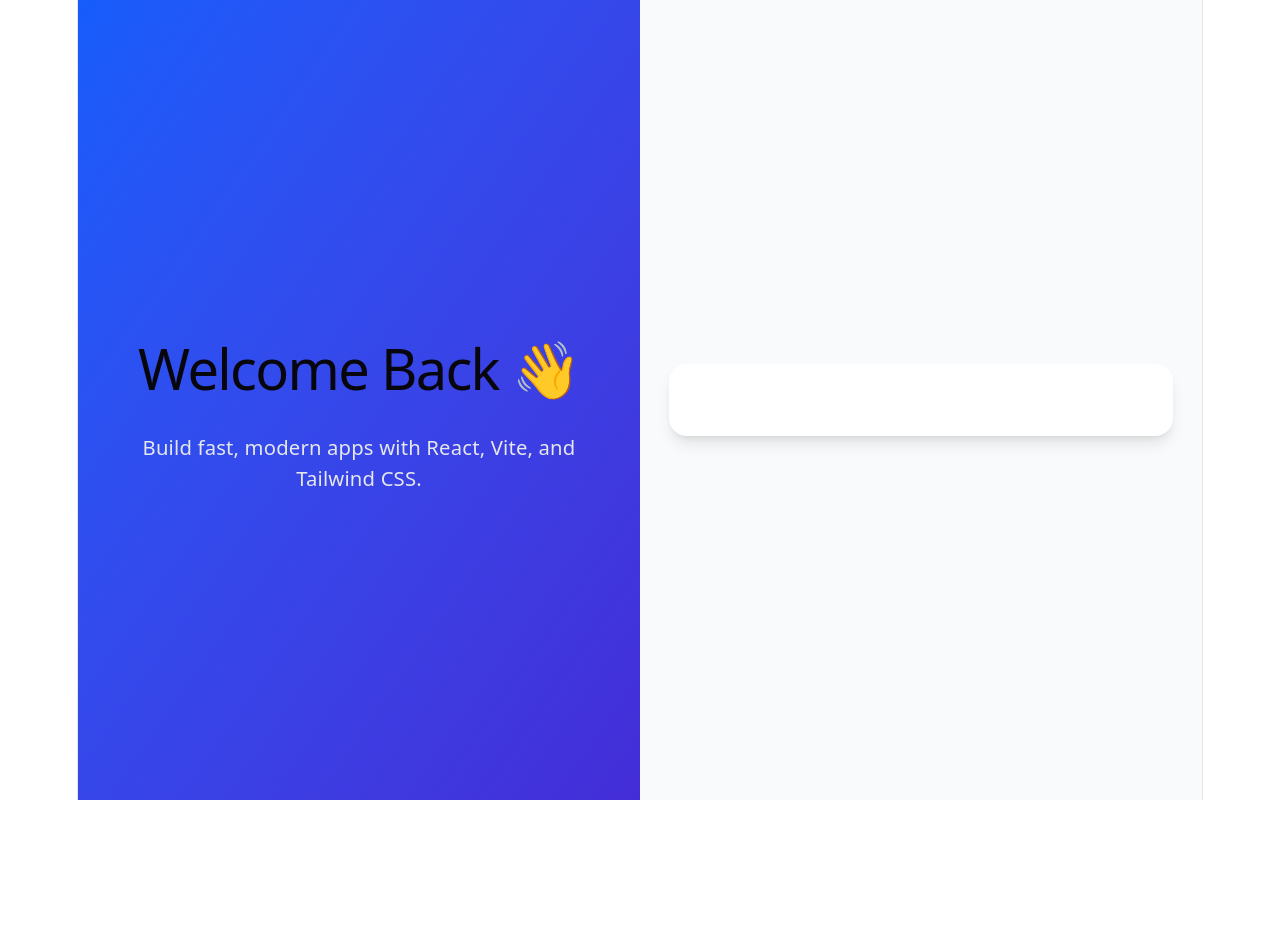
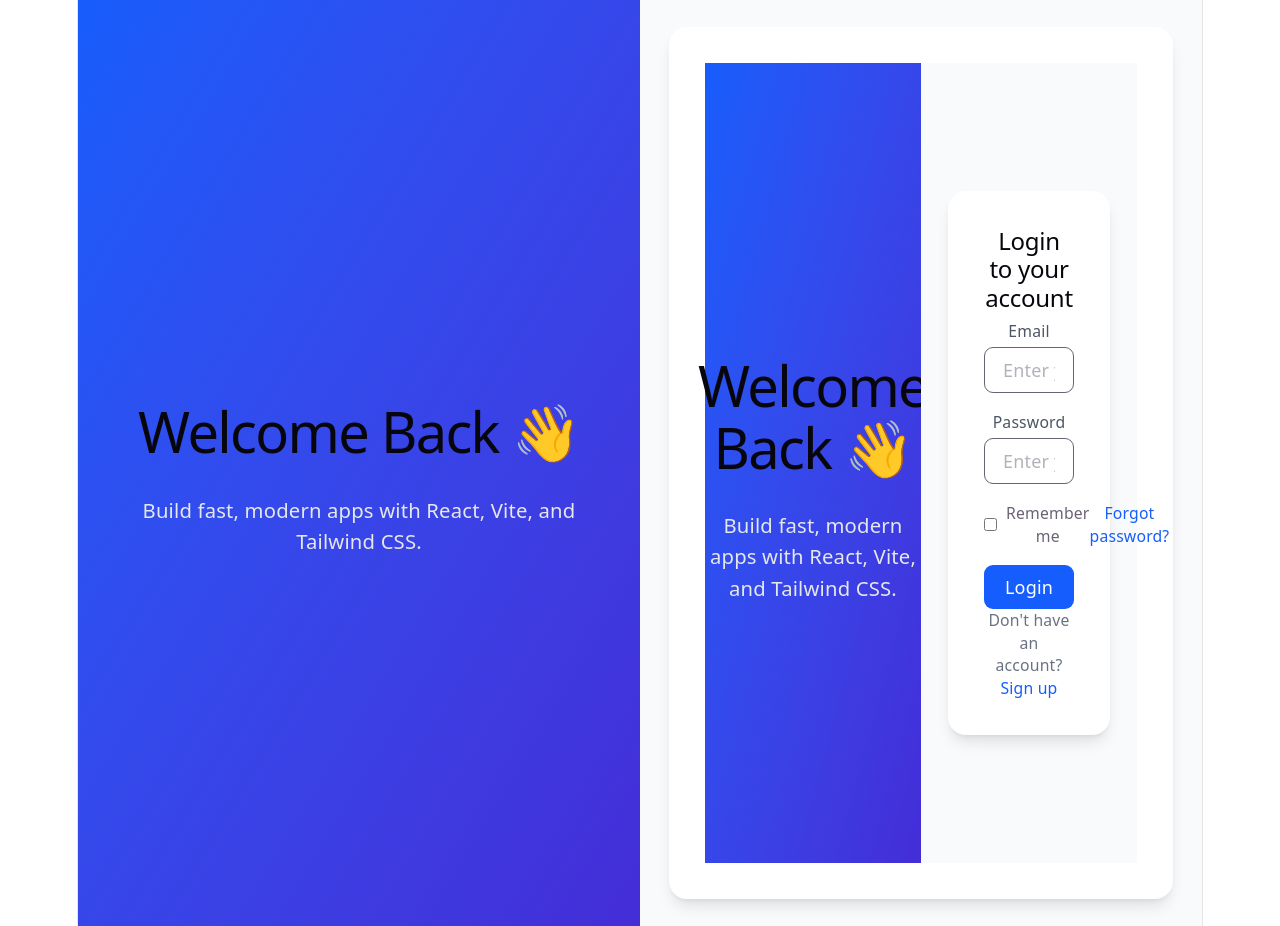
Before and after one commit to mohamadjamal2005/Web1Project, a React (Vite) app: page / in a window 1280 px wide. Before the commit the page ends 800 px from the top, so only its background shows below. Built offline with nearby package versions, Linux system fonts and the light colour scheme.

Commit message:
file modified

```diff
--- a/src/App.tsx
+++ b/src/App.tsx
@@ -1,5 +1,6 @@
 import AuthLayout from "./layouts/AuthLayout";
 import MainLayout from "./layouts/MainLayout";
+import Login from "./features/auth/login/login";
 
 const App = () => {
   let isLoggedIn : boolean = false;
@@ -7,7 +8,7 @@ const App = () => {
     return <MainLayout/>;
   }
   else{
-    return <AuthLayout>{null}</AuthLayout>;
+    return <AuthLayout><Login /></AuthLayout>;
   }
 };
 
```
